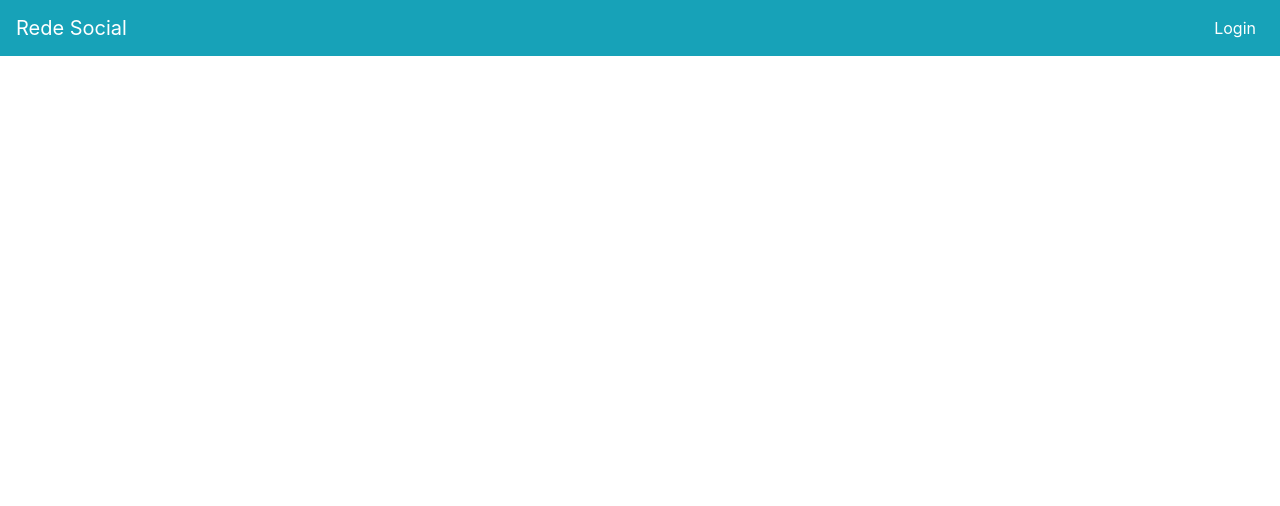
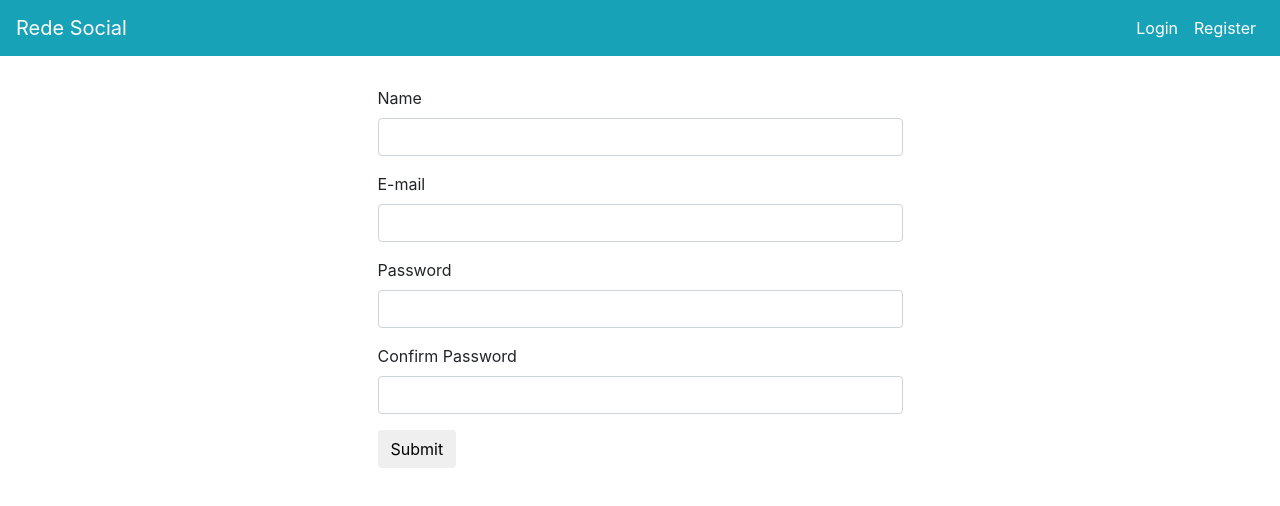
Before and after one commit to keviinlouis/RedeSocialVue, a Vue app: page /register in a window 1280 px wide. Shown: the top 506 px of the page. Built offline with nearby package versions, Linux system fonts and the light colour scheme.

Commit message:
validator, register

```diff
--- a/package.json
+++ b/package.json
@@ -15,7 +15,7 @@
     "bootstrap-vue": "^1.4.0",
     "jquery": "^1.9.1",
     "style-loader": "^0.19.1",
-    "vee-validate": "^2.0.0-beta.17",
+    "vee-validate": "^2.0.0-rc.27",
     "vue": "^2.5.2",
     "vue-axios": "^2.0.2",
     "vue-router": "^3.0.1",
--- a/src/components/Auth/Login.vue
+++ b/src/components/Auth/Login.vue
@@ -1,6 +1,5 @@
 <template>
     <div class="container">
-
         <form @submit.prevent="login" class="offset-3 col-6">
             <div class="form-group">
                 <label for="email">E-mail</label>
--- a/src/components/Auth/Register.vue
+++ b/src/components/Auth/Register.vue
@@ -1,51 +1,108 @@
 <template>
-    <div>
-        <div class="alert alert-danger" v-if="error && !success">
-            <p>There was an error, unable to complete registration.</p>
+    <div class="container">
+        <form @submit.prevent="register" class="offset-3 col-6">
+            <div class="form-group">
+                <label for="name">Name</label>
+                <input type="text"
+                       id="name"
+                       name="name"
+                       class="form-control input"
+                       v-model="name"
+                       v-validate="'required'"
+                       :class="{'is-invalid': errors.has('name')}"
+                       required>
+                <span v-show="errors.has('name')" class="help error">{{ errors.first('name') }}</span>
             </div>
-        <div class="alert alert-success" v-if="success">
-            <p>Registration completed. You can now sign in.</p>
+            <div class="form-group">
+                <label class="label" for="email">E-mail</label>
+                <input type="email"
+                       id="email"
+                       name="email"
+                       class="form-control"
+                       v-model="email"
+                       v-validate="'required|email'"
+                       :class="{'is-invalid': errors.has('email')}"
+                       required>
+                <span v-show="errors.has('email')" class="help error">{{ errors.first('email') }}</span>
             </div>
-        <form autocomplete="off" v-on:submit="register" v-if="!success">
-            <div class="form-group" v-bind:class="{ 'has-error': error && response.username }">
-                <label for="name">Name</label>
-                <input type="text" id="name" class="form-control" v-model="name" required>
-                <span class="help-block" v-if="error && response.name">{{ response.name }}</span>
+            <div class="form-group" >
+                <label for="password">Password</label>
+                <input type="password"
+                       id="password"
+                       name="password"
+                       class="form-control input"
+                       v-model="password"
+                       v-validate="'required|min:6|confirmed'"
+                       :class="{'is-invalid': errors.has('password')}"
+                       required>
+                <span v-show="errors.has('password')" class="help error">{{ errors.first('password') }}</span>
             </div>
-            <div class="form-group" v-bind:class="{ 'has-error': error && response.email }">
-                <label for="email">E-mail</label>
-                <input type="email" id="email" class="form-control" placeholder="gavin.belson@hooli.com" v-model="email" required>
-                <span class="help-block" v-if="error && response.email">{{ response.email }}</span>
-            </div>
-            <div class="form-group" v-bind:class="{ 'has-error': error && response.password }">
-                <label for="password">Password</label>
-                <input type="password" id="password" class="form-control" v-model="password" required>
-                <span class="help-block" v-if="error && response.password">{{ response.password }}</span>
+            <div class="form-group" >
+                <label for="password_confirmation">Confirm Password</label>
+                <input type="password"
+                       id="password_confirmation"
+                       name="password_confirmation"
+                       class="form-control input"
+                       v-model="password_confirmation"
+                       v-validate="'required|min:6'"
+                       :class="{'is-invalid': errors.has('password_confirmation')}"
+                       required>
+                <span v-show="errors.has('password_confirmation')" class="help error">{{ errors.first('password_confirmation') }}</span>
             </div>
             <button type="submit" class="btn btn-default">Submit</button>
+            <span v-show="trySubmitWithErrors" class="help error">Fix the erros before register</span>
         </form>
+
     </div>
 </template>
 
 <script>
-import auth from '../js/auth.js';
 
     export default {
+        name: 'register',
         data() {
             return {
-            name: null,
-            email: null,
-            password: null,
-            success: false,
-            error: false,
-            response: null
+                name: '',
+                email: '',
+                password: '',
+                password_confirmation: '',
+                trySubmitWithErrors: false
             }
         },
         methods: {
-        register(event) {
-            event.preventDefault();
-            auth.register(this, this.name, this.email, this.password);
+            register() {
+                this.$validator.validateAll().then((result) => {
+                    if (result) {
+                        this.$store
+                            .dispatch('auth/register', {
+                                name: this.name, email: this.email, password: this.password, password_confirmation: this.password_confirmation
+                            })
+                            .then(() => {
+                                this.trySubmitWithErrors = false;
+                                this.$router.push('/')
+                            })
+                            .catch(() => {
+                                this.trySubmitWithErrors = true;
+                            })
+                        return;
+                    }
+
+                    this.trySubmitWithErrors = true;
+
+
+                });
+
             }
         }
     }
 </script>
+
+<style scoped>
+    .container {
+        margin-top: 30px;
+    }
+
+    .error {
+        color: red;
+    }
+</style>
--- a/src/components/Nav.vue
+++ b/src/components/Nav.vue
@@ -15,9 +15,14 @@
                 <b-navbar-nav class="ml-auto">
 
                     <b-nav-item v-if="!isLoggedIn">
-                        <router-link to="/login" >
+                        <b-link to="/login" >
                             <span>Login</span>
-                        </router-link>
+                        </b-link>
+                    </b-nav-item>
+                    <b-nav-item v-if="!isLoggedIn">
+                        <b-link to="/register" >
+                            <span>Register</span>
+                        </b-link>
                     </b-nav-item>
 
                     <b-nav-item-dropdown right v-else>
--- a/src/main.js
+++ b/src/main.js
@@ -5,15 +5,19 @@ import App from './App'
 import router from './router'
 import {store} from './store/index.js';
 import BootstrapVue from 'bootstrap-vue';
-import VeeValidate from 'vee-validate';
 import Axios from 'axios';
 import VueAxios from 'vue-axios';
 
+import VeeValidate from 'vee-validate';
 
 
+Vue.use(VeeValidate, {
+    locale: 'pt'
+});
+
 Vue.use(VueAxios, Axios);
-Vue.use(VeeValidate);
 Vue.use(BootstrapVue);
+
 Vue.config.productionTip = false;
 
 Axios.defaults.baseURL = 'http://localhost:8000/api';
--- a/src/router/index.js
+++ b/src/router/index.js
@@ -1,9 +1,11 @@
 import Vue from 'vue';
 import Router from 'vue-router';
+import {store} from '../store';
+
 import Dashboard from '../components/Dashboard';
 import Login from '../components/Auth/Login';
+import Register from '../components/Auth/Register';
 import User from '../components/User';
-import {store} from '../store';
 
 Vue.use(Router);
 
@@ -13,6 +15,12 @@ const router = new Router({
                 path: '/login',
                 name: 'Login',
                 component: Login,
+                meta:{auth:false}
+            },
+            {
+                path: '/register',
+                name: 'Register',
+                component: Register,
                 meta:{auth:false}
             },
             {
@@ -40,7 +48,7 @@ router.beforeEach((to, from, next) => {
             path: '/login',
             query: { redirect: to.fullPath }
         })
-    } else if(status && to.name === 'Login') {
+    } else if(status && (to.name === 'Login' || to.name === 'Register')) {
         next({path: '/' })
 
     }else{
--- a/src/store/modules/auth.js
+++ b/src/store/modules/auth.js
@@ -47,12 +47,9 @@ const mutations = {
 };
 
 const actions = {
-    login({commit}, payload) {
+    login({commit}, {email, password}) {
         //Mostrando o spinner
         commit('logging');
-
-        let email = payload.email;
-        let password = payload.password;
 
         return new Promise((resolve, reject) => {
             axios.post('/auth/login',  {email, password})
@@ -86,6 +83,22 @@ const actions = {
                     });
             }
         }
+    },
+    register({commit}, {name, email, password, password_confirmation}){
+        //Mostrando o spinner
+        commit('logging');
+
+        return new Promise((resolve, reject) => {
+            axios.post('/auth/register',  {name, email, password, password_confirmation})
+                .then(response => {
+                    commit('login', {user:response.data.user, token: response.data.token});
+                    resolve();
+                })
+                .catch(response => {
+                    state.status.pending = false;
+                    reject()
+                });
+        });
     }
 };
 
```
Also changed, not shown: 1 other file (tests, documents, lock files or other folders). Lines whose indentation alone changed are shown as unchanged.
